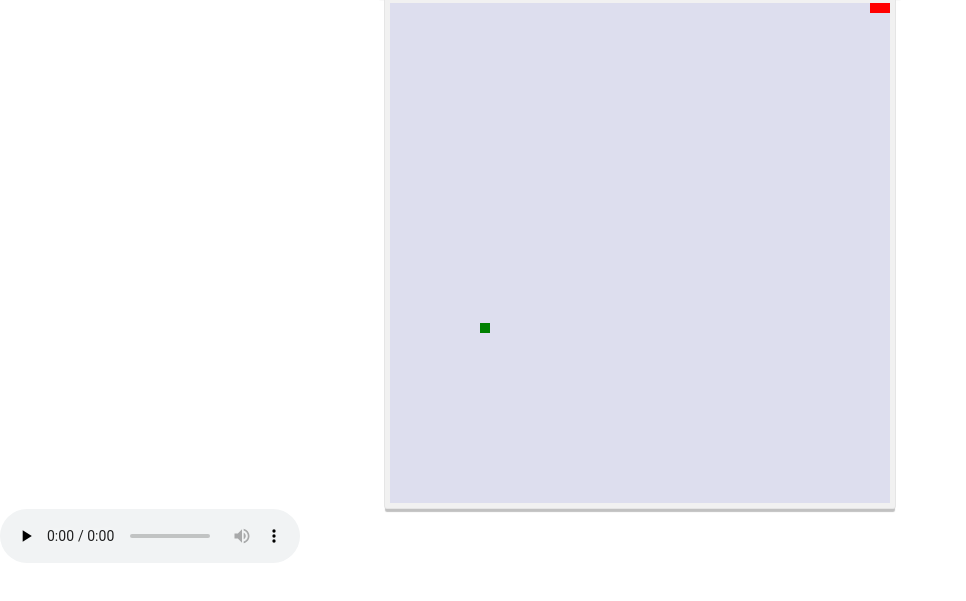
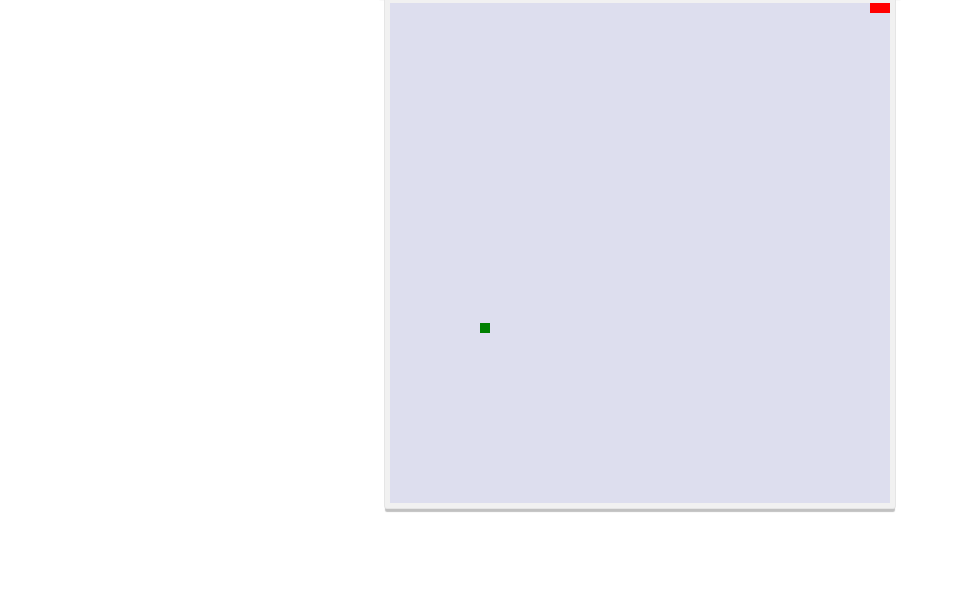
Before and after one commit to Snaykzs/snake-game, a plain HTML site: page index.html in a window 1280 px wide. Shown: the part 155-756 px from the top of the page, without its empty margins (0-966 px from the left). Drawn offline with nearby package versions, Linux system fonts and the light colour scheme.

Commit message:
hidden audio control

```diff
--- a/index.html
+++ b/index.html
@@ -28,7 +28,7 @@
 
     </div>
 
-    <audio class="audioStart" controls loop preload="none">
+    <audio class="audioStart" controls loop preload="none" hidden="true">
       <source src="audio/tyt_start.mp3" type="audio/mpeg">
     </audio>
 
```
